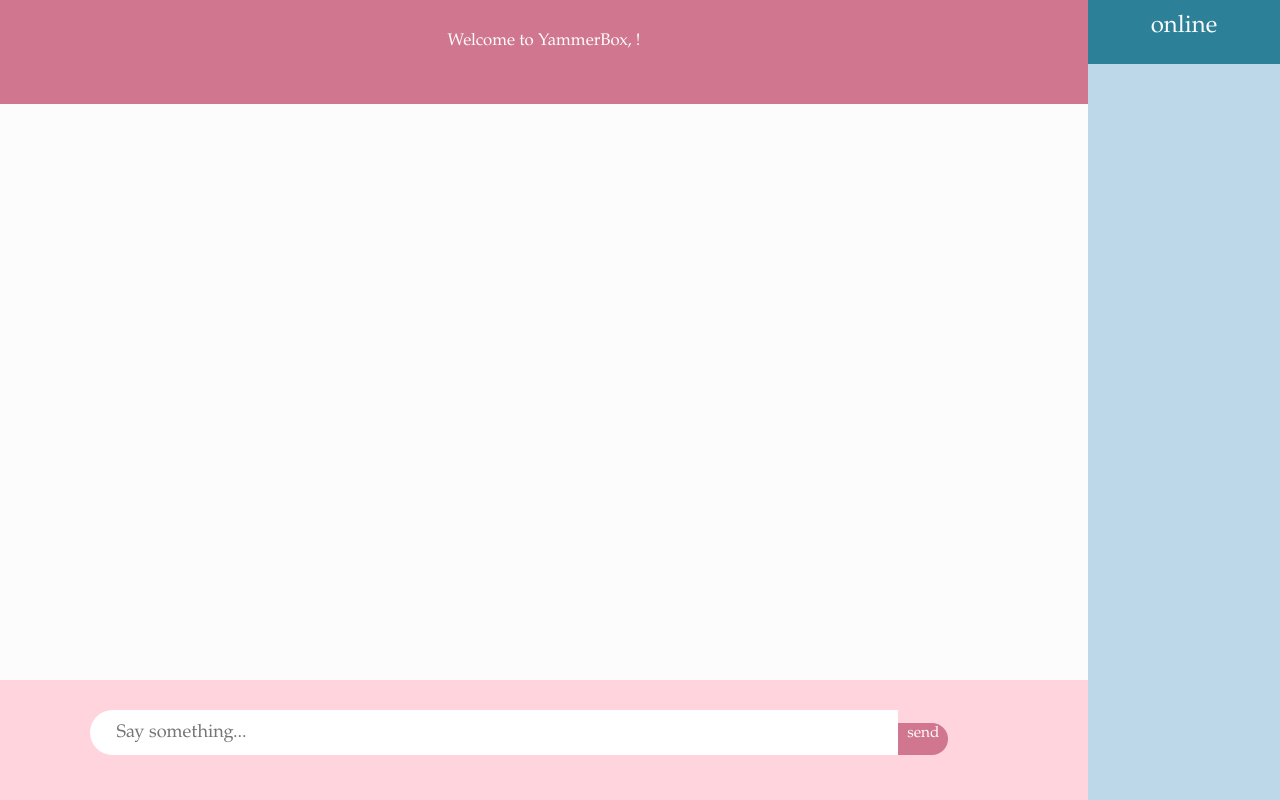
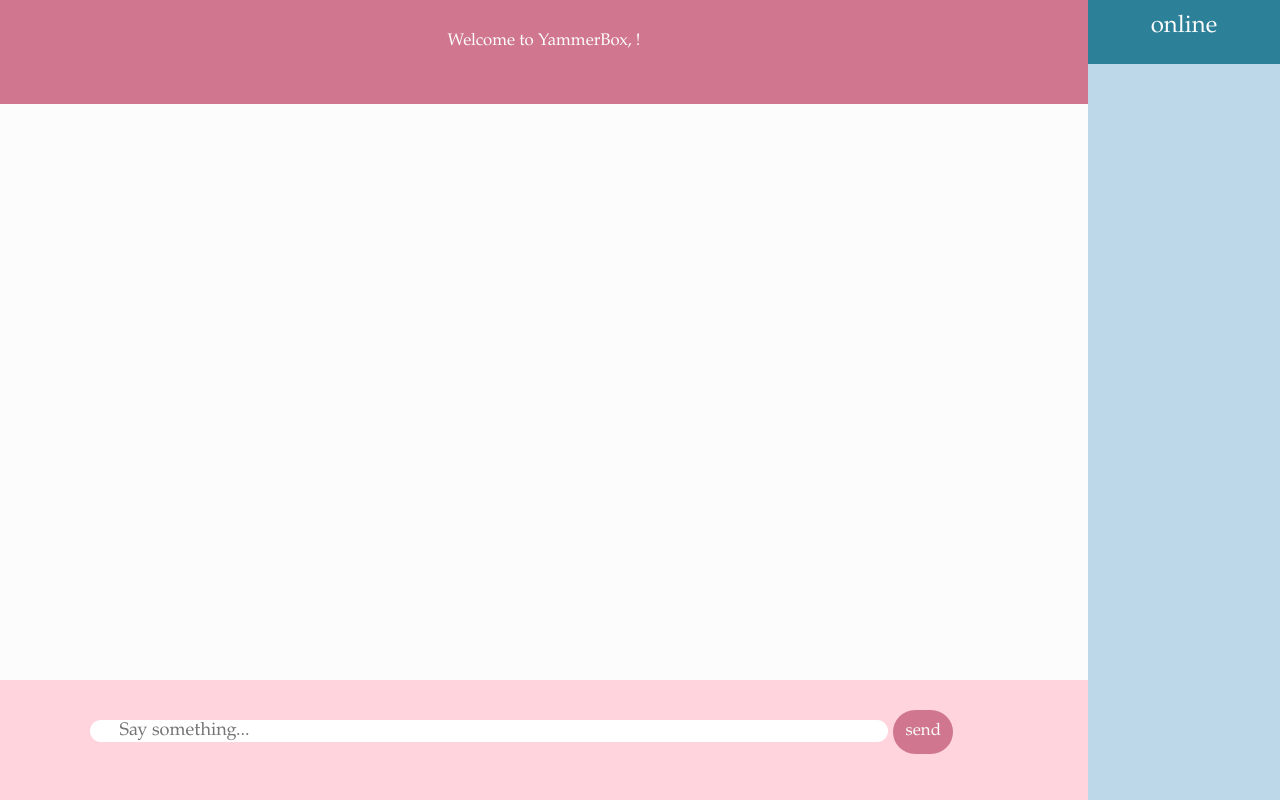
Before and after one commit to wheezingGekko/SoapBox, a website: page public/index.html in a window 1280 px wide. Drawn offline with nearby package versions, Linux system fonts and the light colour scheme; no server answers.

Commit message:
Beautified More
Finally made the button size match the input box

```diff
--- a/index.js
+++ b/index.js
@@ -204,7 +204,7 @@ io.on('connection', function(socket){
             if (messageList.length === 200)
                 messageList.shift();
 
-            messageList.push({'user':userList[ID],'msg':msg,'time':time});
+            messageList.push({'user':userList[ID],'msg':sanitize(msg),'time':time});
         }
 
     });
--- a/public/css/main.css
+++ b/public/css/main.css
@@ -24,8 +24,6 @@ body {
 
     left: 0;
     top: 0;
-    border-bottom-width: 20px;
-    border-bottom-color: #ffd4dd;
     background-color: #d0778f;
 }
 
@@ -49,46 +47,75 @@ body {
 }
 
 form {
+    /*
     width: 90%;
-    border-radius: 25px; /*0 0 25px;*/
+    border-radius: 25px;
     height: 50%;
     min-height: 35px;
     max-height: 100px;
+    */
 }
 
 #message_input #m {
     color: gray;
     font-size: 130%;
 
-    /*min-height: 50%;*/
+    height: 60%;
+    width: 80%;
+    left: 10%;
+    padding-left: 3%;
+    padding-right: 2%;
+    margin-right: 0;
+    border-radius: 25px;
+    border: 4px;
+    overflow: scroll;
+
+    /*min-height: 50%;
     height: 100%;
     width: 90%;
     padding-left: 3%;
-    /*
+
     padding-top: 1%;
     padding-bottom: 1%;
     padding-left: 3%;
     padding-right: 2%;
-    */
+
     margin-right: 0;
     border-radius: 25px 0 0 25px;
     border: 4px;
     overflow: scroll;
+    */
 }
 
 #message_input button {
     transition: background-color .5s, color .5s, border-color .5s;
 
     background-color: #d0778f;
+    font-size: 110%;
+
+    height: 100%;
+    width: 60px;
+    left: 90%;
+    margin-left: 5px;
+    margin-bottom: 5px;
+
+    padding-top: 1%;
+
+    border: 4px;
+    border-radius: 25px;
+
+    /*
+    background-color: #d0778f;
     min-height: 60%;
     min-width: 35px;
     height: auto;
-    width: 50px;
+    width: 0px;
     left: 90%;
     margin-left: 0;
 
     border: 0px;
     border-radius: 0 25px 25px 0;
+    */
 }
 
 #message_input button p {
@@ -171,7 +198,7 @@ form {
     padding-left: 2%;
     padding-right: 2%;
     width: 85%;
-    height: 70%;
+    height: 72%;
     min-height: 0;
     top: 13%;
 
@@ -213,7 +240,7 @@ form {
     background-color: #ffd4dd;
     color: #fcfcfc;
 
-    max-width: 60%;
+    max-width: 65%;
 }
 
 .ownMessage {
@@ -224,7 +251,7 @@ form {
     background-color: #ffd4dd;
     color: #fcfcfc;
 
-    max-width: 60%;
+    max-width: 65%;
 
     margin-left: auto;
 }
@@ -235,9 +262,9 @@ form {
 
     font-size: small;
     font-weight: bold;
+    color: black;
 
     background: #fcfcfc;
-    color: black;
     z-index: 1;
 
     margin-left: 10px;
@@ -264,6 +291,7 @@ form {
     padding-left: 50px;
     padding-top: 10px;
     padding-bottom: 10px;
+    padding-right: 20px;
 
     overflow-wrap: normal;
     word-wrap: break-word;
--- a/public/index.html
+++ b/public/index.html
@@ -35,9 +35,11 @@
 
 
       <div id="message_input">
-          <form action="">
-            <input id="m" autocomplete="off" placeholder="Say something..."><button><p>send</p></button>
-          </form>
+          <div id="input_and_button">
+              <form>
+                  <input id="m" autocomplete="off" placeholder="Say something..."><button><p>send</p></button>
+              </form>
+          </div>
       </div>
 
   </body>
```
